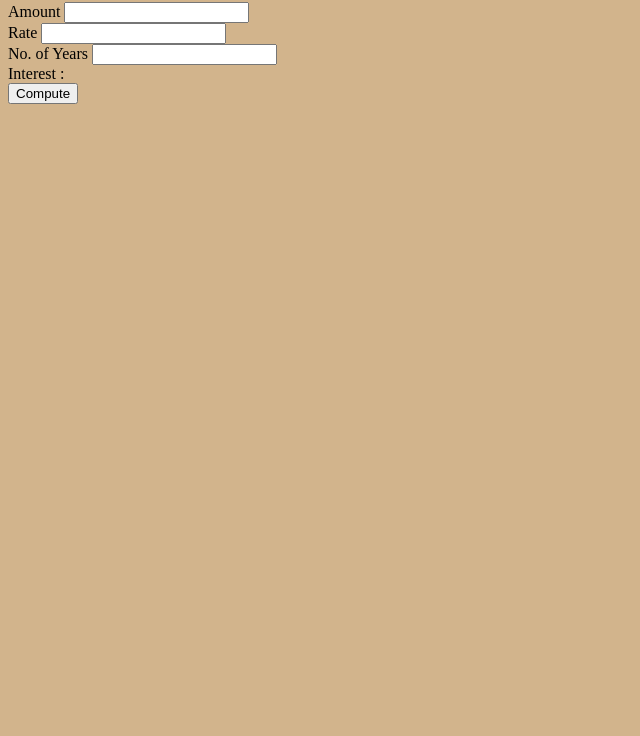
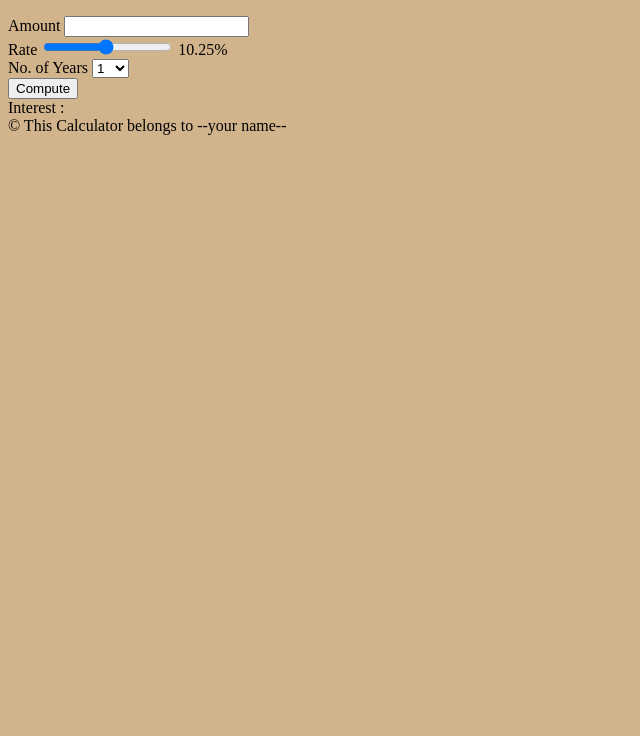
Before and after one commit to dbriceno10/IMB-html-css-js-course-simple-interest-calculator, a website: page index.html in a window 1280 px wide. Shown: the part 64-800 px from the top of the page, without its empty margins (0-640 px from the left). Drawn offline with Linux system fonts and the light colour scheme.

Commit message:
Exercise 2 : Modify the html file.

```diff
--- a/index.html
+++ b/index.html
@@ -1,4 +1,67 @@
-<html>
+<!DOCTYPE html>
+<html lang="en">
+<head>
+    <meta charset="UTF-8">
+    <meta http-equiv="X-UA-Compatible" content="IE=edge">
+    <meta name="viewport" content="width=device-width, initial-scale=1.0">
+    <title>Simple Interest Calculato</title>
+    <script src="script.js"></script>
+    <link rel="stylesheet" href="style.css">
+</head>
+<body>
+    <div class="maindiv">
+        <h1>Simple Interest Calculator</h1>
+
+        Amount <input
+                    type="number"
+                    id="principal"
+                    >  <br/>
+        Rate <input
+                type="range"
+                id="rate"
+                min="1"
+                max="20"
+                step="0.25"
+                value="10.25"
+                >
+        <span id="rate_val">10.25%</span>
+        <br/>
+        <!-- No. of Years <input type="number"  id="years">  <br/>
+        Interest : <span id="result"></span><br> -->
+        No. of Years
+        <select type="number"  id="years">
+            <option value="1">1</option>
+            <option value="2">2</option>
+            <option value="3">3</option>
+            <option value="4">4</option>
+            <option value="5">5</option>
+            <option value="6">6</option>
+            <option value="7">7</option>
+            <option value="8">8</option>
+            <option value="9">9</option>
+            <option value="10">10</option>
+
+
+
+
+        </select>
+
+        <br/>
+        <!-- Interest : <span id="result"></span><br> -->
+
+        <button onclick="compute()">Compute </button> <br>
+        Interest : <span id="result"></span><br>
+    </div>
+    <footer>
+
+        &#169; This Calculator belongs to --your name--
+
+
+    </footer>
+</body>
+</html>
+
+<!-- <html>
     <head>
     <script src="script.js"></script>
     <link rel="stylesheet" href="style.css">
@@ -13,4 +76,4 @@
 
         <button onclick="compute()">Compute</button>
     </body>
-</html>
+</html> -->
```
